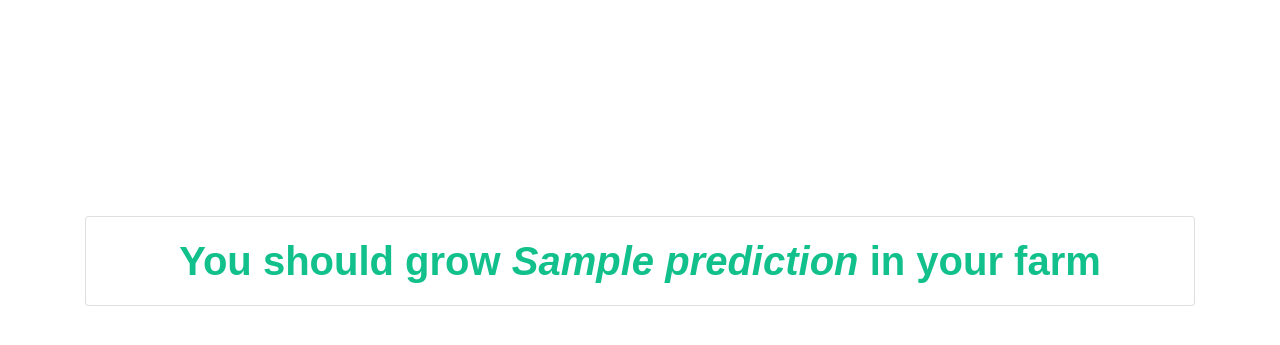
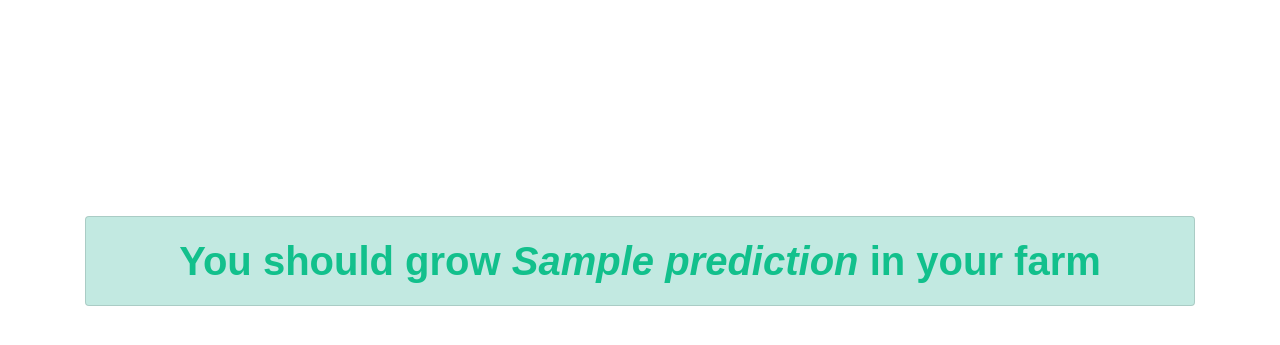
Before and after one commit to amnindersingh12/Help-to-farmers, a Flask app: template templates/crop-result.html in a window 1280 px wide. Shown: the part 56-401 px from the top of the page. Run offline with Flask 2, Linux system fonts and the light colour scheme; the template is opened without the code that fills it: most values are stand-ins (such as "Sample title", 1, 10 or a date in 2020); parts of the project's set-up code (start-up, migrations or seed data) failed here and were passed over; some libraries are stand-ins or nearby versions; some web fonts are replaced.

```diff
--- a/templates/crop-result.html
+++ b/templates/crop-result.html
@@ -10,7 +10,7 @@
 <div class="container py-2 mx-auto my-50 h-10 " style="margin: 12rem;">
   <div class="row">
       <div class="col-sm py-2 py-md-3">
-          <div class="card card-body" style="justify-content: center;">
+        <div class="card card-body" style="justify-content: center; background-color:rgb(194, 233, 225)">
                <h1 class="text-center"><b>You should grow <i>{{ prediction }} </i>in your farm</b></h1>
           </div>
       </div>
--- a/templates/disease-result.html
+++ b/templates/disease-result.html
@@ -5,7 +5,7 @@
 <div class="container py-2 mx-auto my-50 h-10 " style="margin: 9rem;">
   <div class="row">
       <div class="col-sm py-2 py-md-3">
-          <div class="card card-body" style="justify-content: center; background-color:blanchedalmond">
+          <div class="card card-body" style="justify-content: center; background-color:rgb(194, 233, 225)">
             <p class="text-center" style="color: black; font-size: 22px;">{{ prediction }}</p>
           </div>
       </div>
--- a/templates/fertilizer-result.html
+++ b/templates/fertilizer-result.html
@@ -3,7 +3,7 @@
 <div class="container py-2 mx-auto my-50 h-10 " style="margin: 9rem;">
   <div class="row">
       <div class="col-sm py-2 py-md-3">
-          <div class="card card-body" style="justify-content: center; background-color:rgb(145, 104, 43)">
+          <div class="card card-body" style="justify-content: center; background-color:rgb(194, 233, 225)">
                <p class="text-center" style="color: black; font-size: 20px;">{{ recommendation }}</p>
           </div>
       </div>
```
